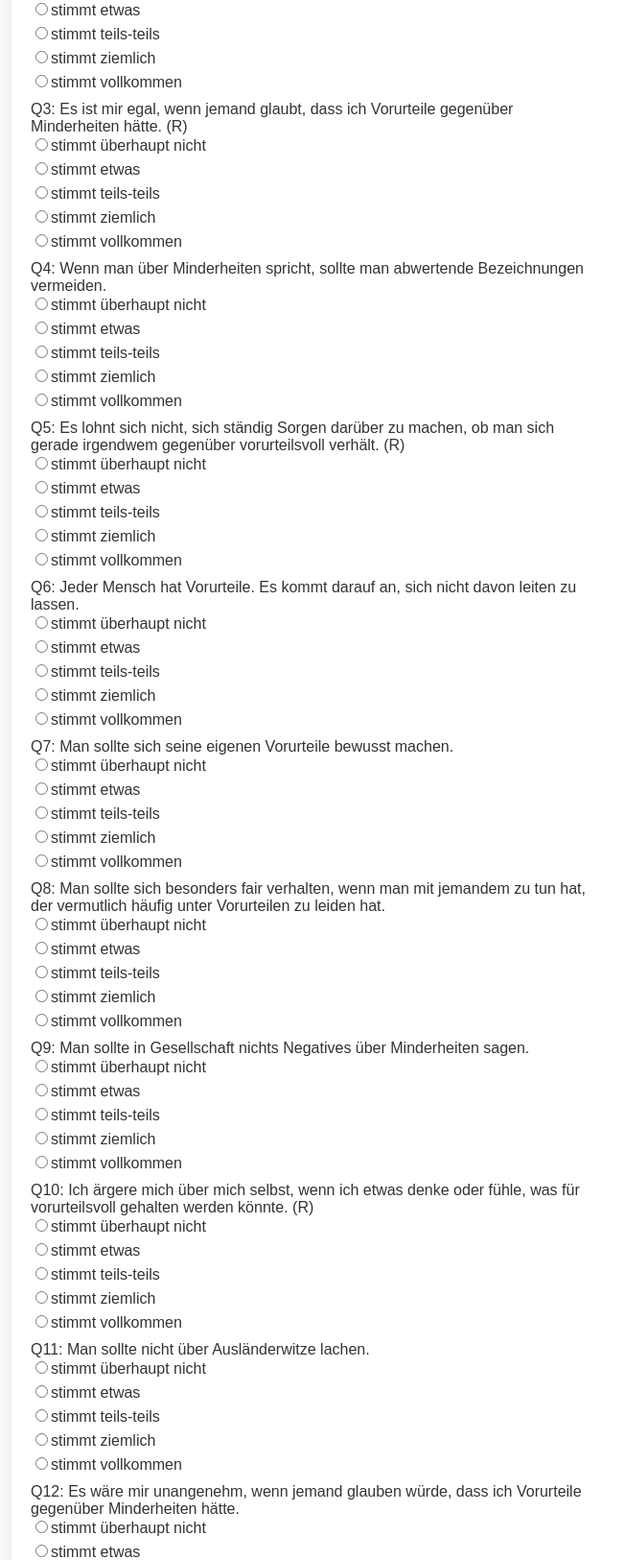
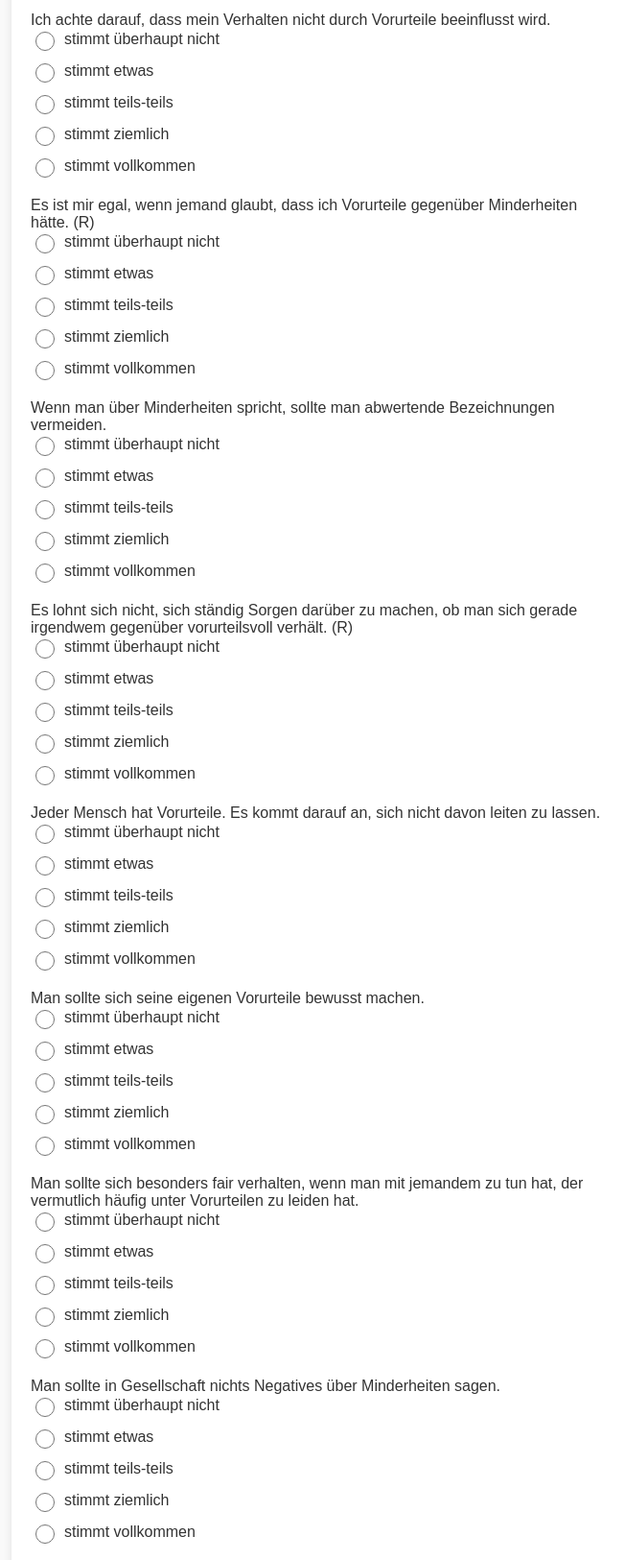
Before and after one commit to ChristianKempny/BB-Questionair, a plain HTML site: page index.html in a window 1280 px wide. Shown: the part 301-1926 px from the top of the page at 96% size, without its empty margins (308-960 px from the left). Drawn offline with Linux system fonts and the light colour scheme.

Commit message:
Update index.html

```diff
--- a/index.html
+++ b/index.html
@@ -27,12 +27,19 @@
         }
 
         p {
-            margin: 10px 0;
+            margin: 20px 0;
         }
 
         label {
             display: block;
-            margin-bottom: 5px;
+            margin-bottom: 10px;
+        }
+
+        input[type="radio"] {
+            width: 20px;
+            height: 20px;
+            vertical-align: middle;
+            margin-right: 10px;
         }
 
         button {
@@ -98,112 +105,112 @@
 <body>
     <h1>Psychological Questionnaire</h1>
     <form id="questionnaire">
-        <p>Q1: Man sollte sich nie durch Vorurteile leiten lassen.
+        <p>Man sollte sich nie durch Vorurteile leiten lassen.
             <label><input type="radio" name="q1" value="1">stimmt überhaupt nicht</label>
             <label><input type="radio" name="q1" value="2">stimmt etwas</label>
             <label><input type="radio" name="q1" value="3">stimmt teils-teils</label>
             <label><input type="radio" name="q1" value="4">stimmt ziemlich</label>
             <label><input type="radio" name="q1" value="5">stimmt vollkommen</label>
         </p>
-        <p>Q2: Ich achte darauf, dass mein Verhalten nicht durch Vorurteile beeinflusst wird.
+        <p>Ich achte darauf, dass mein Verhalten nicht durch Vorurteile beeinflusst wird.
             <label><input type="radio" name="q2" value="1">stimmt überhaupt nicht</label>
             <label><input type="radio" name="q2" value="2">stimmt etwas</label>
             <label><input type="radio" name="q2" value="3">stimmt teils-teils</label>
             <label><input type="radio" name="q2" value="4">stimmt ziemlich</label>
             <label><input type="radio" name="q2" value="5">stimmt vollkommen</label>
         </p>
-        <p>Q3: Es ist mir egal, wenn jemand glaubt, dass ich Vorurteile gegenüber Minderheiten hätte. (R)
+        <p>Es ist mir egal, wenn jemand glaubt, dass ich Vorurteile gegenüber Minderheiten hätte. (R)
             <label><input type="radio" name="q3" value="1">stimmt überhaupt nicht</label>
             <label><input type="radio" name="q3" value="2">stimmt etwas</label>
             <label><input type="radio" name="q3" value="3">stimmt teils-teils</label>
             <label><input type="radio" name="q3" value="4">stimmt ziemlich</label>
             <label><input type="radio" name="q3" value="5">stimmt vollkommen</label>
         </p>
-        <p>Q4: Wenn man über Minderheiten spricht, sollte man abwertende Bezeichnungen vermeiden.
+        <p>Wenn man über Minderheiten spricht, sollte man abwertende Bezeichnungen vermeiden.
             <label><input type="radio" name="q4" value="1">stimmt überhaupt nicht</label>
             <label><input type="radio" name="q4" value="2">stimmt etwas</label>
             <label><input type="radio" name="q4" value="3">stimmt teils-teils</label>
             <label><input type="radio" name="q4" value="4">stimmt ziemlich</label>
             <label><input type="radio" name="q4" value="5">stimmt vollkommen</label>
         </p>
-        <p>Q5: Es lohnt sich nicht, sich ständig Sorgen darüber zu machen, ob man sich gerade irgendwem gegenüber vorurteilsvoll verhält. (R)
+        <p>Es lohnt sich nicht, sich ständig Sorgen darüber zu machen, ob man sich gerade irgendwem gegenüber vorurteilsvoll verhält. (R)
             <label><input type="radio" name="q5" value="1">stimmt überhaupt nicht</label>
             <label><input type="radio" name="q5" value="2">stimmt etwas</label>
             <label><input type="radio" name="q5" value="3">stimmt teils-teils</label>
             <label><input type="radio" name="q5" value="4">stimmt ziemlich</label>
             <label><input type="radio" name="q5" value="5">stimmt vollkommen</label>
         </p>
-        <p>Q6: Jeder Mensch hat Vorurteile. Es kommt darauf an, sich nicht davon leiten zu lassen.
+        <p>Jeder Mensch hat Vorurteile. Es kommt darauf an, sich nicht davon leiten zu lassen.
             <label><input type="radio" name="q6" value="1">stimmt überhaupt nicht</label>
             <label><input type="radio" name="q6" value="2">stimmt etwas</label>
             <label><input type="radio" name="q6" value="3">stimmt teils-teils</label>
             <label><input type="radio" name="q6" value="4">stimmt ziemlich</label>
             <label><input type="radio" name="q6" value="5">stimmt vollkommen</label>
         </p>
-        <p>Q7: Man sollte sich seine eigenen Vorurteile bewusst machen.
+        <p>Man sollte sich seine eigenen Vorurteile bewusst machen.
             <label><input type="radio" name="q7" value="1">stimmt überhaupt nicht</label>
             <label><input type="radio" name="q7" value="2">stimmt etwas</label>
             <label><input type="radio" name="q7" value="3">stimmt teils-teils</label>
             <label><input type="radio" name="q7" value="4">stimmt ziemlich</label>
             <label><input type="radio" name="q7" value="5">stimmt vollkommen</label>
         </p>
-        <p>Q8: Man sollte sich besonders fair verhalten, wenn man mit jemandem zu tun hat, der vermutlich häufig unter Vorurteilen zu leiden hat.
+        <p>Man sollte sich besonders fair verhalten, wenn man mit jemandem zu tun hat, der vermutlich häufig unter Vorurteilen zu leiden hat.
             <label><input type="radio" name="q8" value="1">stimmt überhaupt nicht</label>
             <label><input type="radio" name="q8" value="2">stimmt etwas</label>
             <label><input type="radio" name="q8" value="3">stimmt teils-teils</label>
             <label><input type="radio" name="q8" value="4">stimmt ziemlich</label>
             <label><input type="radio" name="q8" value="5">stimmt vollkommen</label>
         </p>
-        <p>Q9: Man sollte in Gesellschaft nichts Negatives über Minderheiten sagen.
+        <p>Man sollte in Gesellschaft nichts Negatives über Minderheiten sagen.
             <label><input type="radio" name="q9" value="1">stimmt überhaupt nicht</label>
             <label><input type="radio" name="q9" value="2">stimmt etwas</label>
             <label><input type="radio" name="q9" value="3">stimmt teils-teils</label>
             <label><input type="radio" name="q9" value="4">stimmt ziemlich</label>
             <label><input type="radio" name="q9" value="5">stimmt vollkommen</label>
         </p>
-        <p>Q10: Ich ärgere mich über mich selbst, wenn ich etwas denke oder fühle, was für vorurteilsvoll gehalten werden könnte. (R)
+        <p>Ich ärgere mich über mich selbst, wenn ich etwas denke oder fühle, was für vorurteilsvoll gehalten werden könnte. (R)
             <label><input type="radio" name="q10" value="1">stimmt überhaupt nicht</label>
             <label><input type="radio" name="q10" value="2">stimmt etwas</label>
             <label><input type="radio" name="q10" value="3">stimmt teils-teils</label>
             <label><input type="radio" name="q10" value="4">stimmt ziemlich</label>
             <label><input type="radio" name="q10" value="5">stimmt vollkommen</label>
         </p>
-        <p>Q11: Man sollte nicht über Ausländerwitze lachen.
+        <p>Man sollte nicht über Ausländerwitze lachen.
             <label><input type="radio" name="q11" value="1">stimmt überhaupt nicht</label>
             <label><input type="radio" name="q11" value="2">stimmt etwas</label>
             <label><input type="radio" name="q11" value="3">stimmt teils-teils</label>
             <label><input type="radio" name="q11" value="4">stimmt ziemlich</label>
             <label><input type="radio" name="q11" value="5">stimmt vollkommen</label>
         </p>
-        <p>Q12: Es wäre mir unangenehm, wenn jemand glauben würde, dass ich Vorurteile gegenüber Minderheiten hätte.
+        <p>Es wäre mir unangenehm, wenn jemand glauben würde, dass ich Vorurteile gegenüber Minderheiten hätte.
             <label><input type="radio" name="q12" value="1">stimmt überhaupt nicht</label>
             <label><input type="radio" name="q12" value="2">stimmt etwas</label>
             <label><input type="radio" name="q12" value="3">stimmt teils-teils</label>
             <label><input type="radio" name="q12" value="4">stimmt ziemlich</label>
             <label><input type="radio" name="q12" value="5">stimmt vollkommen</label>
         </p>
-        <p>Q13: Es macht mich wütend, wenn jemand Vorurteile über Minderheiten äußert.
+        <p>Es macht mich wütend, wenn jemand Vorurteile über Minderheiten äußert.
             <label><input type="radio" name="q13" value="1">stimmt überhaupt nicht</label>
             <label><input type="radio" name="q13" value="2">stimmt etwas</label>
             <label><input type="radio" name="q13" value="3">stimmt teils-teils</label>
             <label><input type="radio" name="q13" value="4">stimmt ziemlich</label>
             <label><input type="radio" name="q13" value="5">stimmt vollkommen</label>
         </p>
-        <p>Q14: Ich finde es wichtiger zu sagen, was man denkt, als sich ständig darüber Sorgen zu machen, ob man jemandem damit zu nahe tritt. (R)
+        <p>Ich finde es wichtiger zu sagen, was man denkt, als sich ständig darüber Sorgen zu machen, ob man jemandem damit zu nahe tritt. (R)
             <label><input type="radio" name="q14" value="1">stimmt überhaupt nicht</label>
             <label><input type="radio" name="q14" value="2">stimmt etwas</label>
             <label><input type="radio" name="q14" value="3">stimmt teils-teils</label>
             <label><input type="radio" name="q14" value="4">stimmt ziemlich</label>
             <label><input type="radio" name="q14" value="5">stimmt vollkommen</label>
         </p>
-        <p>Q15: Es ist mir sehr unangenehm, jemanden zu verletzen, daher versuche ich immer, Rücksicht auf die Gefühle anderer zu nehmen.
+        <p>Es ist mir sehr unangenehm, jemanden zu verletzen, daher versuche ich immer, Rücksicht auf die Gefühle anderer zu nehmen.
             <label><input type="radio" name="q15" value="1">stimmt überhaupt nicht</label>
             <label><input type="radio" name="q15" value="2">stimmt etwas</label>
             <label><input type="radio" name="q15" value="3">stimmt teils-teils</label>
             <label><input type="radio" name="q15" value="4">stimmt ziemlich</label>
             <label><input type="radio" name="q15" value="5">stimmt vollkommen</label>
         </p>
-        <p>Q16: Wenn ich Gedanken oder Gefühle habe, die andere diskriminieren, behalte ich sie für mich.
+        <p>Wenn ich Gedanken oder Gefühle habe, die andere diskriminieren, behalte ich sie für mich.
             <label><input type="radio" name="q16" value="1">stimmt überhaupt nicht</label>
             <label><input type="radio" name="q16" value="2">stimmt etwas</label>
             <label><input type="radio" name="q16" value="3">stimmt teils-teils</label>
```
